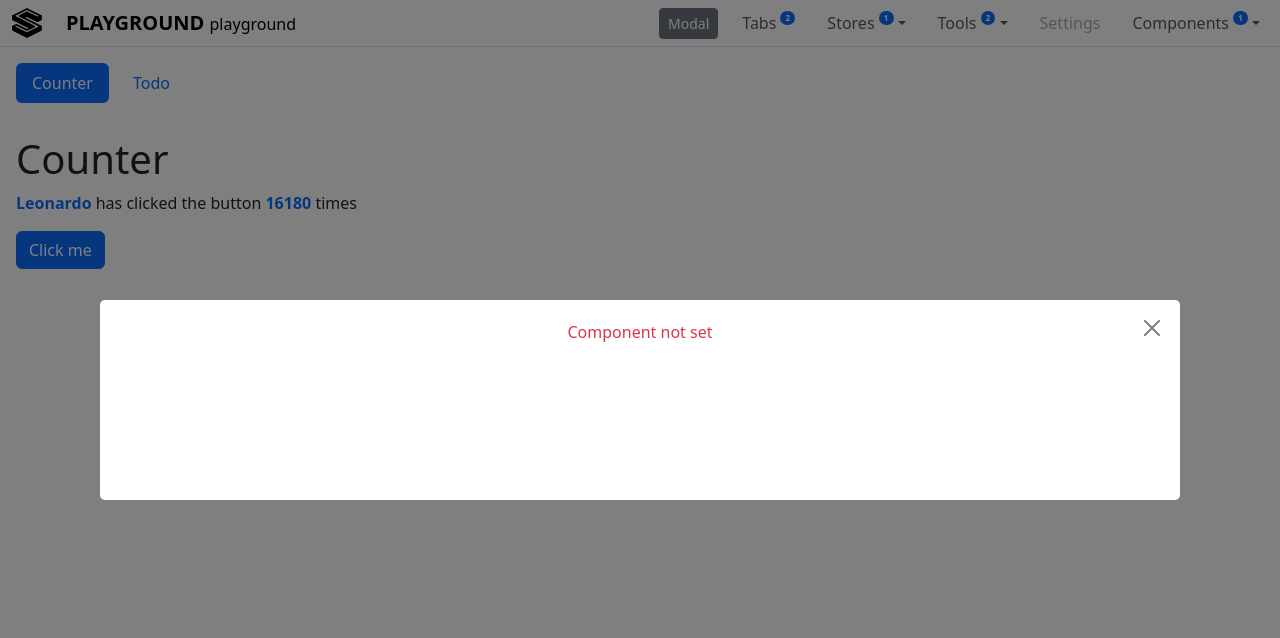
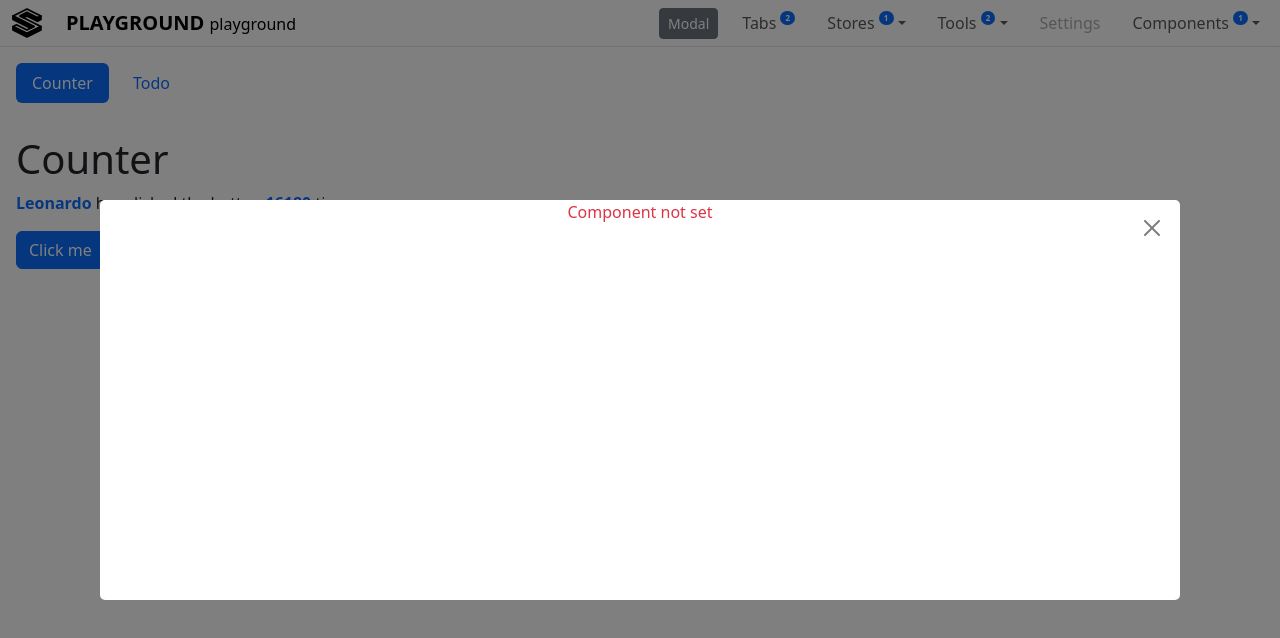
Before and after one commit to Severino/spacialist-plugin-playground, a Vue app: page / in a window 1280 px wide. Both pictures are taken after a click on the button "Modal". Shown: the top 638 px of the page. Built offline with nearby package versions, Linux system fonts and the light colour scheme.

Commit message:
Fixed modal too small and not closing

```diff
--- a/components/DevModal.vue
+++ b/components/DevModal.vue
@@ -2,14 +2,15 @@
     <div
         class="dev-modal"
         v-if="store.isModalOpen"
+        @click=""
     >
 
         <div class="dev-modal-content position-relative d-flex flex-column">
             <button
                 class="btn-close position-absolute top-0 end-0 m-3"
-                @click="store.isModalOpen = false"
+                @click="close"
             ></button>
-            <div class="flex-fill">
+            <div class="flex-fill overflow-y-auto">
                 <component
                     v-if="store.modalComponent"
                     :is="store.modalComponent"
@@ -22,12 +23,13 @@
                     Component not set
                 </p>
             </div>
-            <footer class="d-flex justify-content-end gap-2 mt-3"
+            <footer
+                class="d-flex justify-content-end gap-2 mt-3"
                 v-if="store.modalAttributes.onConfirm || store.modalAttributes.onCancel"
             >
                 <button
                     class="btn btn-secondary"
-                    @click="store.isModalOpen = false"
+                    @click="close"
                 >
                     Close
                 </button>
@@ -48,12 +50,17 @@
     import { useAppStore } from '../js/store';
 
     const store = useAppStore();
+    const close = () => store.isModalOpen = false
 </script>
 
 <style
     lang='scss'
     scoped
 >
+
+    .btn-close {
+        z-index: 10000;
+    }
 
     .dev-modal {
         position: fixed;
@@ -71,11 +78,10 @@
 
     .dev-modal-content {
         background-color: #fff;
-        padding: 20px;
         border-radius: 5px;
         max-width: 1080px;
         width: 100%;
-        min-height: 200px;
+        min-height: 400px;
     }
 
 
--- a/package.json
+++ b/package.json
@@ -1,6 +1,6 @@
 {
   "name": "@severino/spacialist-plugin-playground",
-  "version": "0.1.6",
+  "version": "0.1.7",
   "description": "",
   "main": "./index.js",
   "module": "./index.js",
```
Also changed, not shown: 1 other file (tests, documents, lock files or other folders).
